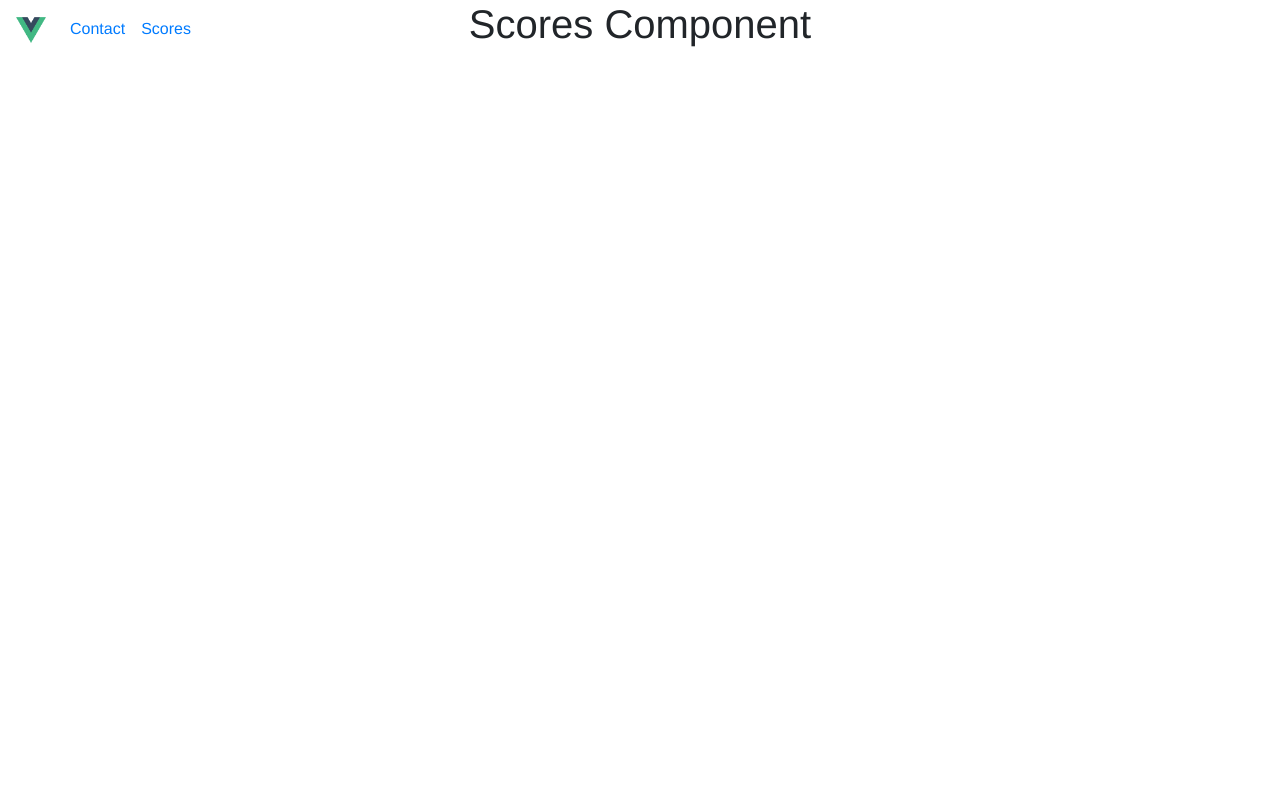
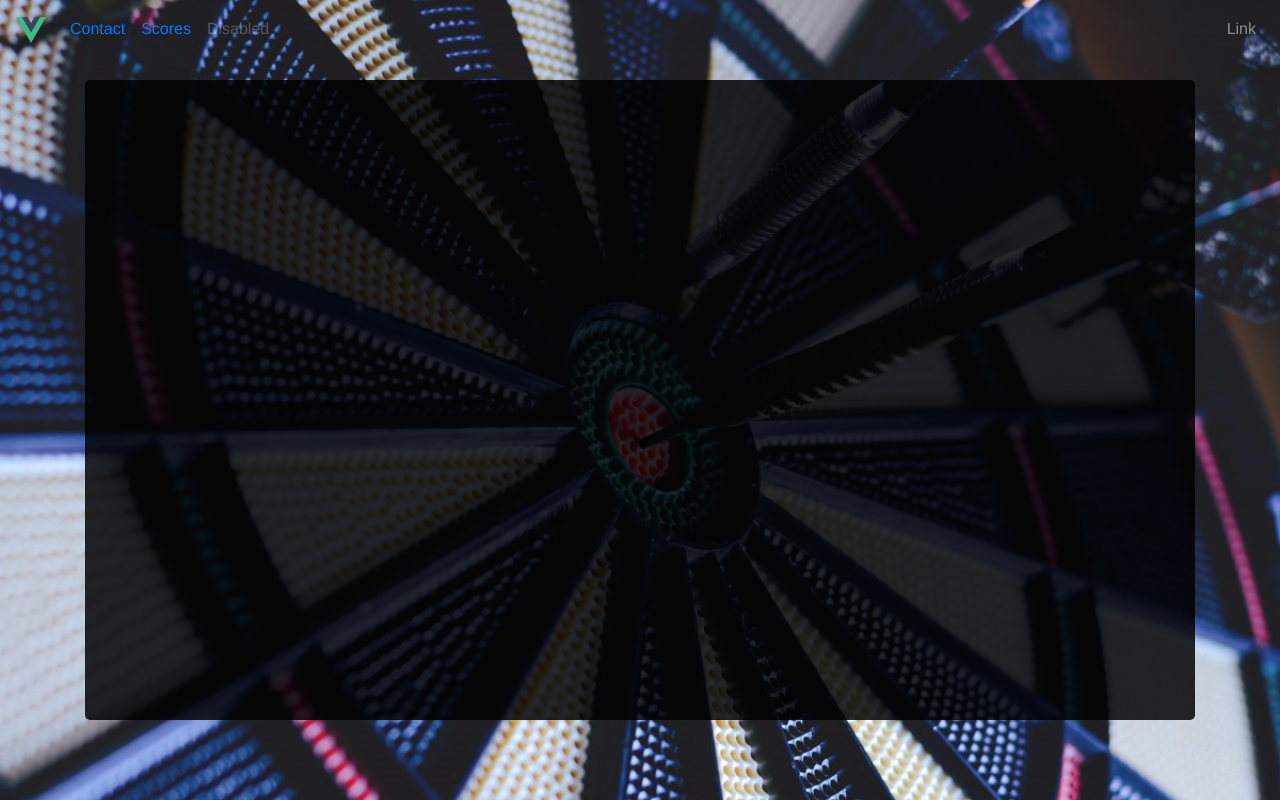
Before and after one commit to liyicky/buzz, a Vue app: page /scores in a window 1280 px wide. Built offline with nearby package versions, Linux system fonts and the light colour scheme.

Commit message:
scores setup

```diff
--- a/package.json
+++ b/package.json
@@ -11,6 +11,7 @@
     "bootstrap": "^4.3.1",
     "bootstrap-vue": "^2.0.0-rc.16",
     "vue": "^2.6.6",
+    "vue-resource": "^1.5.1",
     "vue-router": "^3.0.2"
   },
   "devDependencies": {
--- a/src/components/Home.vue
+++ b/src/components/Home.vue
@@ -10,41 +10,13 @@
       background="#ababab"
       style="text-shadow: 1px 1px 2px #333;"
       @sliding-start="onSlideStart"
-      @sliding-end="onSlideEnd"
-    >
-      <!-- Text slides with image
-      <b-carousel-slide
-        class="item bg h-100"
-        caption="First slide"
-        text="Nulla vitae elit libero, a pharetra augue mollis interdum."
-        img-src="https://picsum.photos/1024/480/?random"
-      ></b-carousel-slide>
+      @sliding-end="onSlideEnd">
 
-      <!-- Slides with custom text -->
-      <!-- <b-carousel-slide img-src="https://picsum.photos/1024/480/?random">
-        <h1>Hello world!</h1>
-      </b-carousel-slide> -->
+        <b-carousel-slide><img class="d-block img-fluid bg bg-1 w-100"></b-carousel-slide>
+        <b-carousel-slide><img class="d-block img-fluid bg bg-2 w-100"></b-carousel-slide>
+        <b-carousel-slide><img class="d-block img-fluid bg bg-3 w-100"></b-carousel-slide>
+        <b-carousel-slide><img class="d-block img-fluid bg bg-4 w-100"></b-carousel-slide>
 
-      <!-- Slides with image only -->
-      <!-- <b-carousel-slide img-src="https://picsum.photos/1024/480/?random"></b-carousel-slide> --> -->
-
-      <!-- Slides with img slot -->
-      <!-- Note the classes .d-block and .img-fluid to prevent browser default image alignment -->
-      <b-carousel-slide>
-        <img class="d-block img-fluid bg bg-1 w-100">
-      </b-carousel-slide>
-
-      <b-carousel-slide>
-        <img class="d-block img-fluid bg bg-2 w-100">
-      </b-carousel-slide>
-
-      <b-carousel-slide>
-        <img class="d-block img-fluid bg bg-3 w-100">
-      </b-carousel-slide>
-
-      <b-carousel-slide>
-        <img class="d-block img-fluid bg bg-4 w-100">
-      </b-carousel-slide>
     </b-carousel>
   </div>
 </template>
--- a/src/components/Scores.vue
+++ /dev/null
@@ -1,15 +0,0 @@
-<template>
-  <div>
-    <h1>Scores Component</h1>
-  </div>
-</template>
-
-<script>
-export default {
-
-}
-</script>
-
-<style scoped>
-
-</style>
--- a/src/components/GoogleMap.vue
+++ b/src/components/contact/GoogleMap.vue
@@ -3,8 +3,8 @@
 </template>
 
 <script>
-import gmapsInit from '../utils/gmaps.js';
-import { style } from '../utils/gmapStyles.js';
+import gmapsInit from '../../utils/gmaps.js';
+import { style } from '../../utils/gmapStyles.js';
 
 export default {
 
--- /dev/null
+++ b/src/components/scores/Scores.vue
@@ -0,0 +1,35 @@
+<template>
+  <div class="h-100 w-100 bg">
+
+    <div class="container h-100">
+      <div class="row score-panel">
+        <div class="col align-self-center score-wrapper">
+
+        </div>
+      </div>
+    </div>
+
+  </div>
+</template>
+
+<script>
+export default {
+
+}
+</script>
+
+<style scoped>
+  .bg {
+    background-image: url("../../assets/board.jpg");
+  }
+
+  .score-panel {
+    margin: 0;
+  }
+
+  .score-wrapper {
+    background-color: rgba(0,0,0,0.84);
+    height: 80%;
+    border-radius: 5px;
+  }
+</style>
--- a/src/routes.js
+++ b/src/routes.js
@@ -1,6 +1,6 @@
 import Home from './components/Home.vue'
-import Contact from './components/Contact.vue'
-import Scores from './components/Scores.vue'
+import Contact from './components/contact/Contact.vue'
+import Scores from './components/scores/Scores.vue'
 
 export const routes = [
   { path: '', component: Home },
```
Also changed, not shown: src/assets/board.jpg (added), src/components/contact/AddressPanel.vue (renamed from src/components/AddressPanel.vue), src/components/contact/Contact.vue (renamed from src/components/Contact.vue), src/components/scores/Score.vue (added), 1 other file (tests, documents, lock files or other folders).
